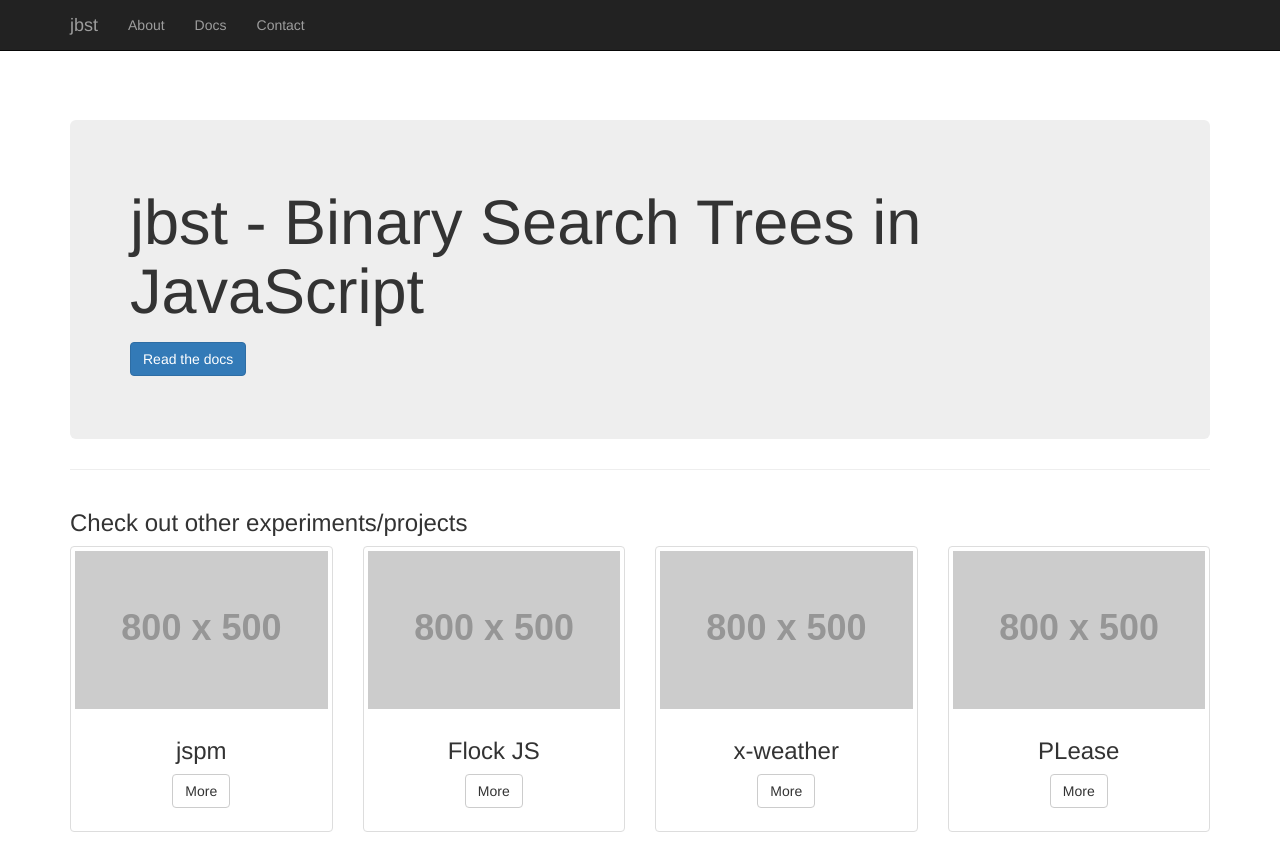
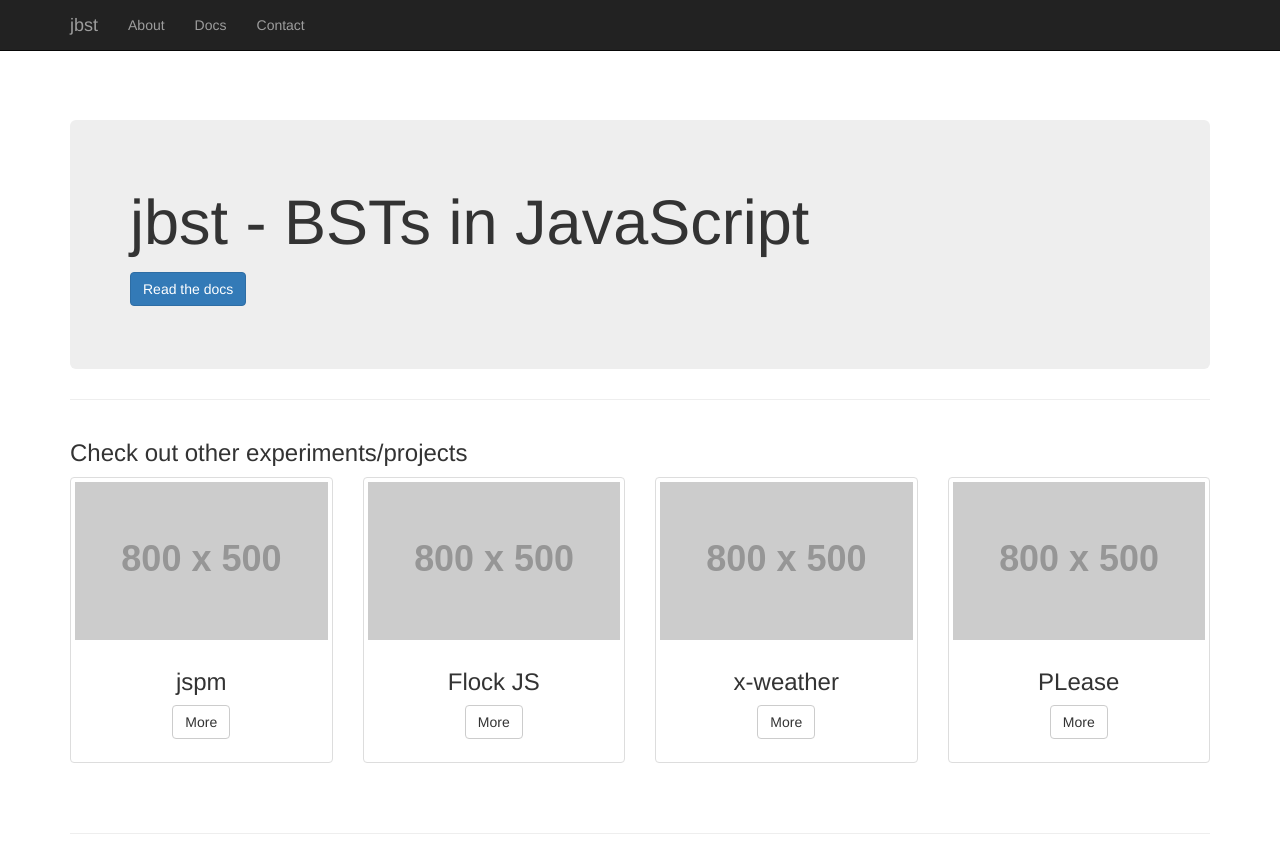
Before and after one commit to oss6/jbst, a website: page index.html in a window 1280 px wide. Shown: the top 855 px of the page. Drawn offline with Linux system fonts and the light colour scheme; placeholder pictures from the web are drawn by us.

Commit message:
gh-pages

```diff
--- a/index.html
+++ b/index.html
@@ -36,7 +36,7 @@
                     <span class="icon-bar"></span>
                     <span class="icon-bar"></span>
                 </button>
-                <a class="navbar-brand" href="#">jbst</a>
+                <a class="navbar-brand" href="index.html">jbst</a>
             </div>
             <!-- Collect the nav links, forms, and other content for toggling -->
             <div class="collapse navbar-collapse" id="bs-example-navbar-collapse-1">
@@ -62,10 +62,10 @@
 
         <!-- Jumbotron Header -->
         <header class="jumbotron hero-spacer">
-            <h1>jbst - Binary Search Trees in JavaScript</h1>
+            <h1>jbst - BSTs in JavaScript</h1>
 	    <p>
 	    </p>
-            <p><a class="btn btn-primary btn-large">Read the docs</a>
+            <p><a href="docs/index.html" class="btn btn-primary btn-large">Read the docs</a>
             </p>
         </header>
 
@@ -89,7 +89,7 @@
                         <h3>jspm</h3>
                         <p></p>
                         <p>
-			    <a href="#" class="btn btn-default">More</a>
+			                 <a href="#" class="btn btn-default">More</a>
                         </p>
                     </div>
                 </div>
@@ -102,7 +102,7 @@
                         <h3>Flock JS</h3>
                         <p></p>
                         <p>
-			    <a href="#" class="btn btn-default">More</a>
+			                 <a href="#" class="btn btn-default">More</a>
                         </p>
                     </div>
                 </div>
@@ -115,7 +115,7 @@
                         <h3>x-weather</h3>
                         <p></p>
                         <p>
-			    <a href="#" class="btn btn-default">More</a>
+			                 <a href="#" class="btn btn-default">More</a>
                         </p>
                     </div>
                 </div>
@@ -128,7 +128,7 @@
                         <h3>PLease</h3>
                         <p></p>
                         <p>
-			    <a href="#" class="btn btn-default">More</a>
+			                 <a href="#" class="btn btn-default">More</a>
                         </p>
                     </div>
                 </div>
```
